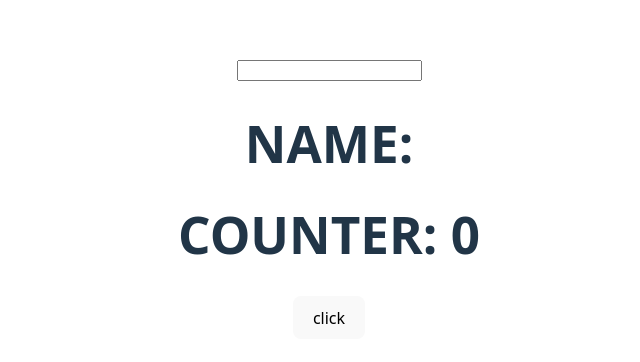
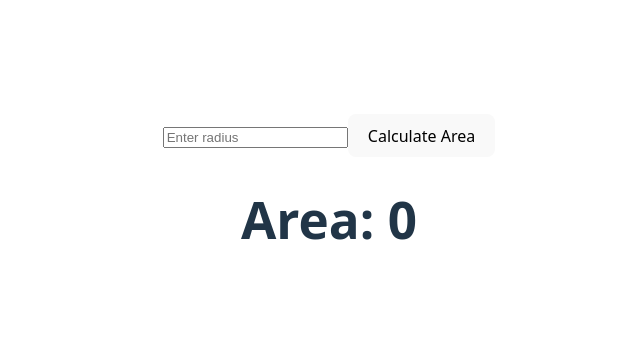
Before and after one commit to LALITH-MOHAN/react, a React (Vite) app in the folder Practice/: page / in a window 1280 px wide. Shown: the part 202-564 px from the top of the page, without its empty margins (311-951 px from the left). Built offline with nearby package versions, Linux system fonts and the light colour scheme.

Commit message:
added areacal

```diff
--- a/Practice/src/App.jsx
+++ b/Practice/src/App.jsx
@@ -3,14 +3,14 @@ import reactLogo from './assets/react.svg'
 import viteLogo from '/vite.svg'
 import './App.css'
 import ObjCounter from './components/ObjCounter'
-
+import Area from './components/calarea'
 function App() {
   const [count, setCount] = useState(0)
 
   return (
     <>
       <div>
-        <ObjCounter />
+        <Area />
       </div>
     </>
   )
--- /dev/null
+++ b/Practice/src/components/calarea.jsx
@@ -0,0 +1,28 @@
+import React, { useState } from "react";
+
+function Area() {
+  const [detail, setDetail] = useState({ rad: 0, area: 0 });
+  const PI = 3.14;
+
+  function Areacal() {
+    const radius = parseFloat(detail.rad);
+    const calculatedArea = PI * radius * radius;
+    setDetail(prev => ({ ...prev, area: calculatedArea }));
+  }
+
+  return (
+    <div>
+      <input
+        type="number"
+        onChange={(e) =>
+          setDetail((prev) => ({ ...prev, rad: e.target.value }))
+        }
+        placeholder="Enter radius"
+      />
+      <button onClick={Areacal}>Calculate Area</button>
+      <h1>Area: {detail.area}</h1>
+    </div>
+  );
+}
+
+export default Area;
```
